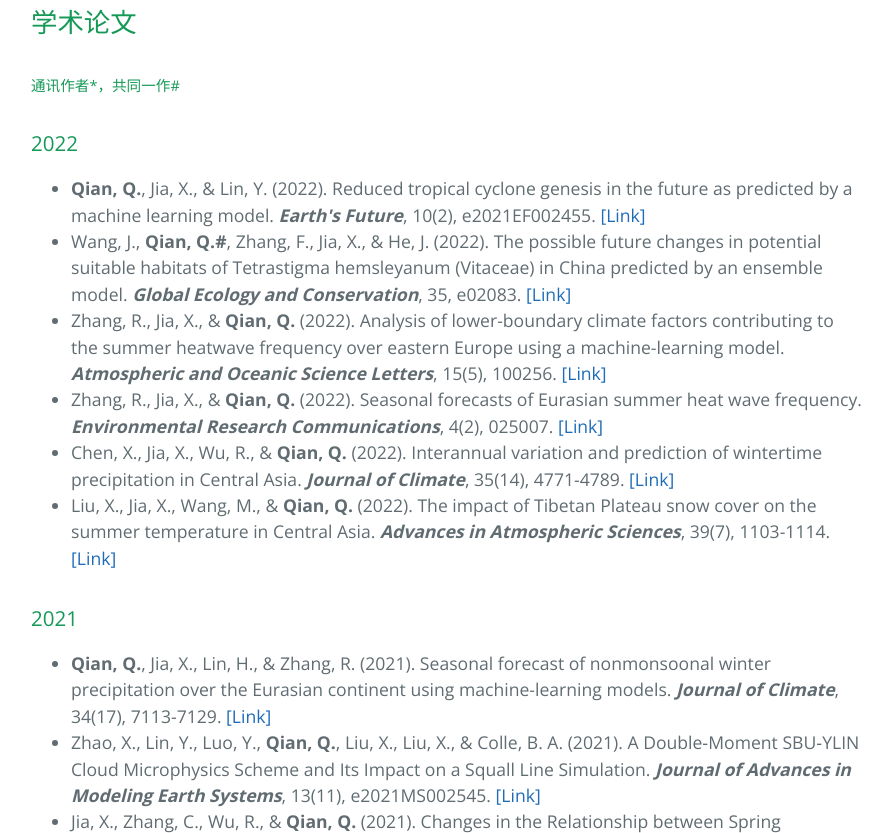
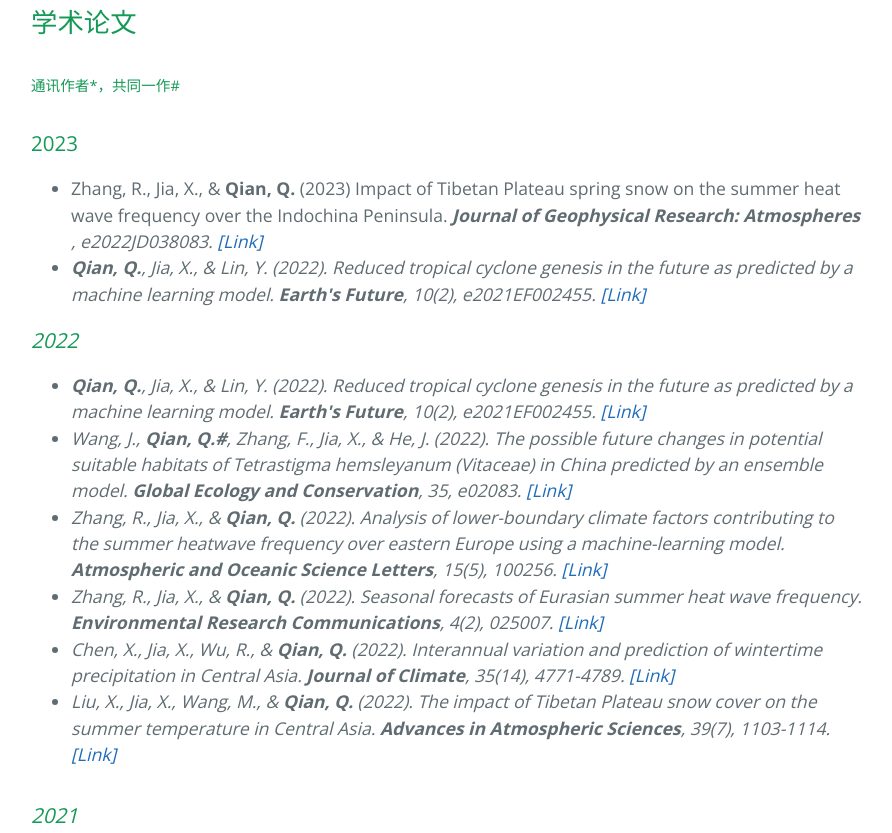
Before and after one commit to QQFRaphael/QQFRaphael.github.io, a website: page index.html in a window 1280 px wide. Shown: the part 1058-1891 px from the top of the page, without its empty margins (193-1085 px from the left). Drawn offline with nearby package versions, Linux system fonts and the light colour scheme.

Commit message:
Update index.html

```diff
--- a/index.html
+++ b/index.html
@@ -52,6 +52,15 @@
 
       <h5>
       <a id="user-content-header-1" class="anchor" href="#header-1" aria-hidden="true"><span class="octicon octicon-link"></span></a>通讯作者*，共同一作#</h5>
+
+      <h3>
+      <a id="user-content-header-1" class="anchor" href="#header-1" aria-hidden="true"><span class="octicon octicon-link"></span></a>2023</h3>
+
+      <ul class="task-list">
+      <li>Zhang, R., Jia, X., & <b>Qian, Q.</b> (2023) Impact of Tibetan Plateau spring snow on the summer heat wave frequency over the Indochina Peninsula. <b><i>Journal of Geophysical Research: Atmospheres</b></li>, e2022JD038083. <a href="https://agupubs.onlinelibrary.wiley.com/doi/abs/10.1029/2022JD038083" target="_blank">[Link]</a></li>
+
+      <li><b>Qian, Q.</b>, Jia, X., & Lin, Y. (2022). Reduced tropical cyclone genesis in the future as predicted by a machine learning model. <b><i>Earth's Future</b></i>, 10(2), e2021EF002455. <a href="https://agupubs.onlinelibrary.wiley.com/doi/full/10.1029/2021EF002455" target="_blank">[Link]</a></li>
+      </ul>
 
       <h3>
       <a id="user-content-header-1" class="anchor" href="#header-1" aria-hidden="true"><span class="octicon octicon-link"></span></a>2022</h3>
```
